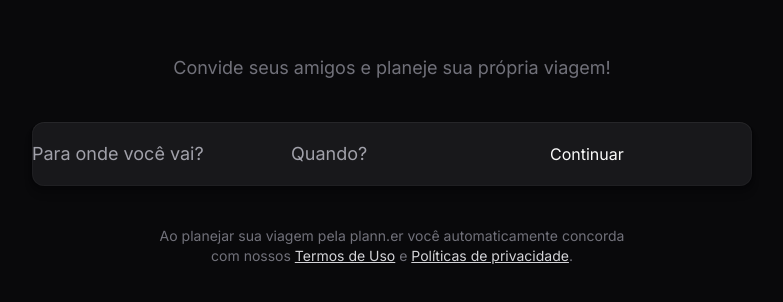
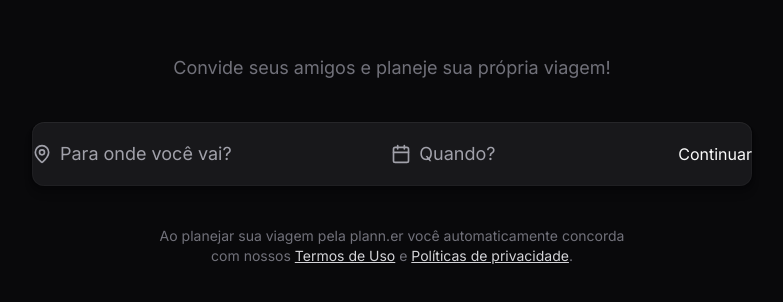
Before and after one commit to clarasenx/Planner-NLW-Journey, a React (Vite) app in the folder frontend/: page / in a window 1280 px wide. Shown: the part 240-542 px from the top of the page, without its empty margins (248-1031 px from the left). Built offline with nearby package versions, Linux system fonts and the light colour scheme.

Commit message:
add icons with lucide-react

```diff
--- a/frontend/package.json
+++ b/frontend/package.json
@@ -10,6 +10,7 @@
     "preview": "vite preview"
   },
   "dependencies": {
+    "lucide-react": "^0.408.0",
     "react": "^18.3.1",
     "react-dom": "^18.3.1"
   },
--- a/frontend/src/app.tsx
+++ b/frontend/src/app.tsx
@@ -1,12 +1,23 @@
+import { MapPin, Calendar } from 'lucide-react'
+
 export default function App() {
   return (
     <div className='h-screen flex items-center justify-center'>
+
       <div className='max-w-3xl w-full px-6 text-center space-y-10'>
+
           <p className='text-zinc-500 text-lg'>Convide seus amigos e planeje sua própria viagem!</p>
+
         <div className='h-16 bg-zinc-900 rounded-xl flex items-center shadow-shape'>
-          <input className='bg-transparent text-lg placeholder-zinc-400' type="text" placeholder='Para onde você vai?'/>
-          <input className='bg-transparent text-lg placeholder-zinc-400' type="text" placeholder='Quando?'/>
 
+          <div className='flex items-center gap-2 flex-1'>
+            <MapPin className="size-5 text-zinc-400 flex gap-2"/>
+            <input className='bg-transparent text-lg placeholder-zinc-400' type="text" placeholder='Para onde você vai?'/>
+          </div>
+          <div className='flex items-center gap-2'>
+            <Calendar className="size-5 text-zinc-400"/>
+            <input className='bg-transparent text-lg placeholder-zinc-400' type="text" placeholder='Quando?'/>
+          </div>
           <button>Continuar</button>
         </div>
           <p className='text-sm text-zinc-500'>Ao planejar sua viagem pela plann.er você automaticamente concorda <br />com nossos <a className='text-zinc-300 underline' href="#" target='_blank'>Termos de Uso</a> e <a className='text-zinc-300 underline' href="#" target="_blank">Políticas de privacidade</a>.</p>
```
Also changed, not shown: 1 other file (tests, documents, lock files or other folders).
